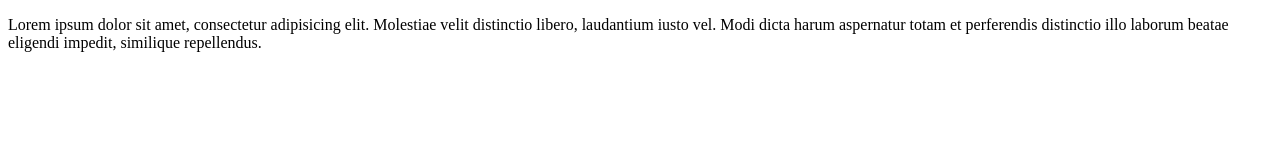
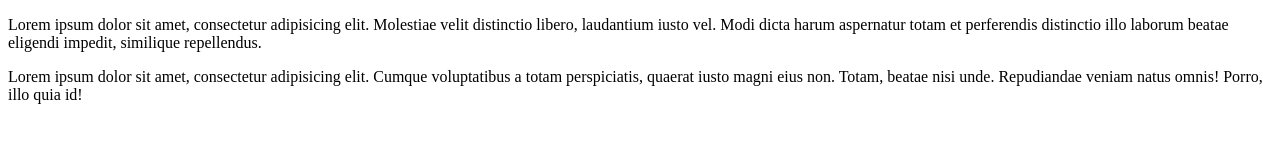
Before and after one commit to vayha/gitjestgit, a plain HTML site: page index.html in a window 1280 px wide. Drawn offline with Linux system fonts and the light colour scheme.

Commit message:
drugi paragraf

```diff
--- a/index.html
+++ b/index.html
@@ -6,5 +6,6 @@
 </head>
 <body>
     <p>Lorem ipsum dolor sit amet, consectetur adipisicing elit. Molestiae velit distinctio libero, laudantium iusto vel. Modi dicta harum aspernatur totam et perferendis distinctio illo laborum beatae eligendi impedit, similique repellendus.</p>
+    <p>Lorem ipsum dolor sit amet, consectetur adipisicing elit. Cumque voluptatibus a totam perspiciatis, quaerat iusto magni eius non. Totam, beatae nisi unde. Repudiandae veniam natus omnis! Porro, illo quia id!</p>
 </body>
 </html>
```
